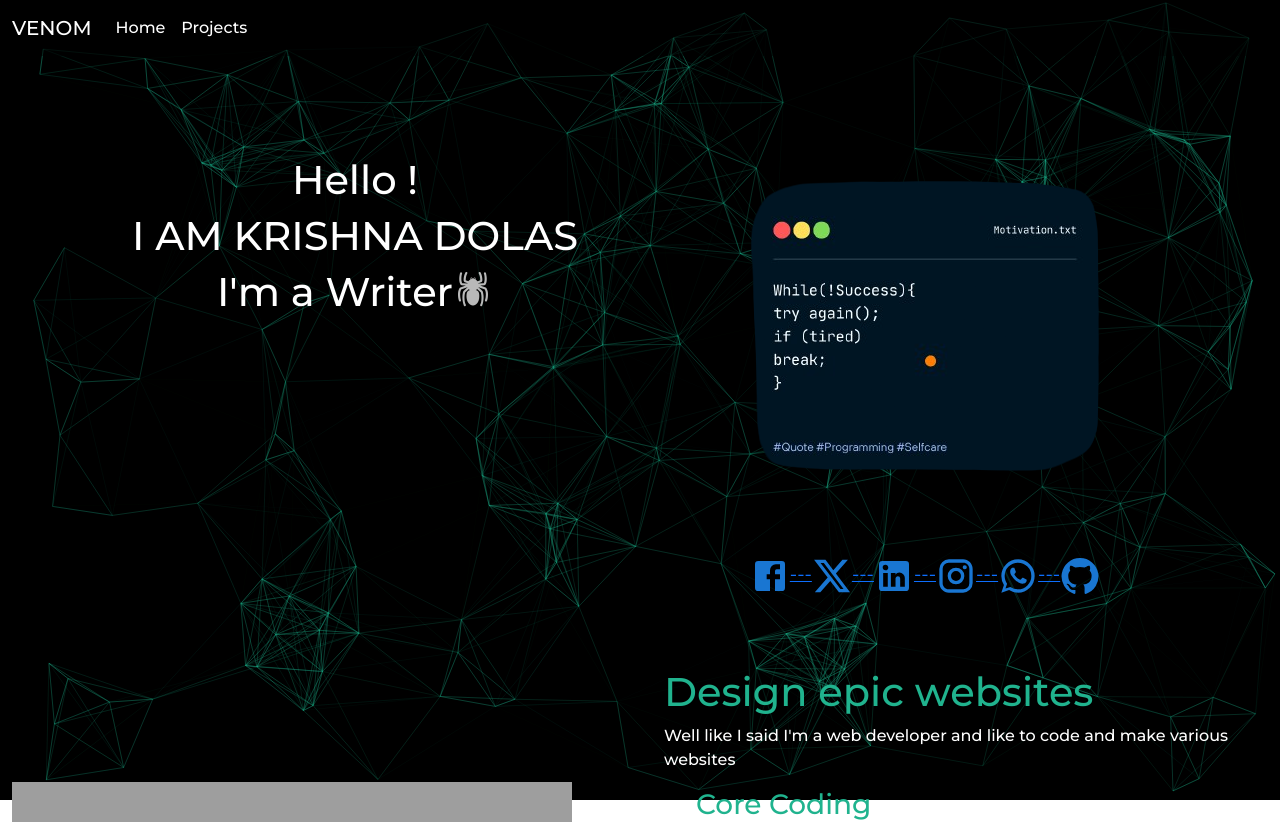
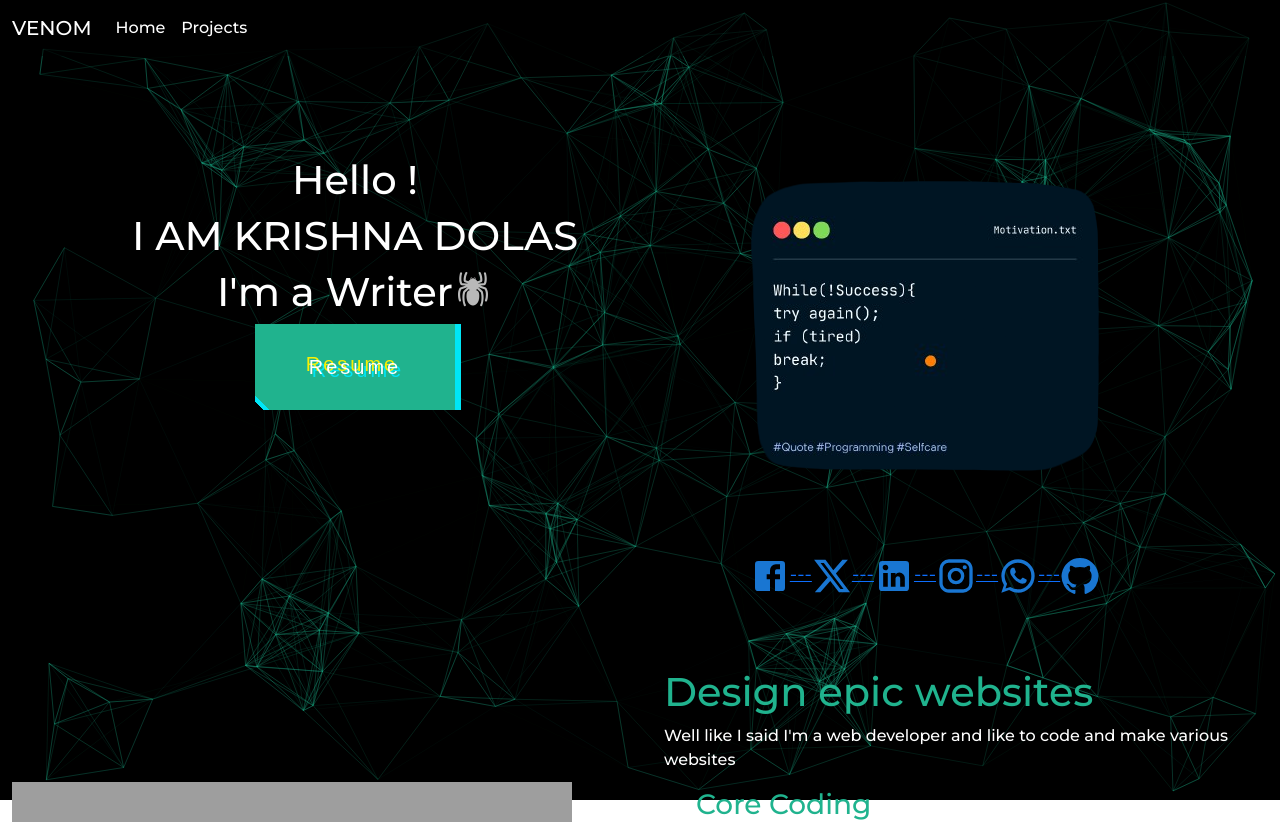
Before and after one commit to KrishnaDolas/venom2024, a React (Create React App) app: page / in a window 1280 px wide. Shown: the top 822 px of the page. Built offline with nearby package versions, Linux system fonts and the light colour scheme; grey boxes are pictures that could not be loaded.

Commit message:
ajj ke updates

```diff
--- a/src/Components/Button49.css
+++ b/src/Components/Button49.css
@@ -5,7 +5,7 @@
   line-height: 78px;
   font-size: 20px;
   font-family: 'Bebas Neue', sans-serif;
-  background: linear-gradient(45deg, transparent 5%, #FF013C 5%);
+  background: linear-gradient(45deg, transparent 5%, #20b38e 5%);
   border: 0;
   color: #fff;
   letter-spacing: 3px;
@@ -32,7 +32,7 @@
   left: 0;
   right: 0;
   bottom: 0;
-  background: linear-gradient(45deg, transparent 3%, #00E6F6 3%, #00E6F6 5%, #FF013C 5%);
+  background: linear-gradient(45deg, transparent 3%, #00E6F6 3%, #00E6F6 5%, #20b38e 5%);
   text-shadow: -3px -3px 0px #F8F005, 3px 3px 0px #00E6F6;
   clip-path: var(--slice-0);
 }
@@ -111,6 +111,6 @@
   user-select: none;
   font-size: 20px;
   text-shadow: -3px -3px 0px #F8F005, 3px 3px 0px #00E6F6;
-  background: linear-gradient(45deg, transparent 3%, #00E6F6 3%, #00E6F6 5%, #FF013C 5%);
+  background: linear-gradient(45deg, transparent 3%, #00E6F6 3%, #00E6F6 5%, #20b38e 5%);
   clip-path: var(--slice-0);
 }
--- /dev/null
+++ b/src/Components/Button51.js
@@ -0,0 +1,18 @@
+import React from 'react';
+import './Button49.css';  // Assuming you save this component in Button49.js and have a corresponding Button49.css file
+import { useNavigate } from 'react-router-dom';
+
+const Button51 = () => {
+  const navigate = useNavigate();
+
+  const handleClick = () => {
+    navigate(`https://drive.google.com/file/d/1YIIZqpHAZI9Pj0KdR-yqpOyMRyvImYDX/view?usp=sharing`)
+ };
+  return (
+    <button className="button-49" role="button" onClick={handleClick}>
+      <div className="glitch-text">Resume</div>
+    </button>
+  );
+};
+
+export default Button51;
--- a/src/Components/Homecarousal.js
+++ b/src/Components/Homecarousal.js
@@ -7,6 +7,7 @@ import LinkedInIcon from '@mui/icons-material/LinkedIn';
 import InstagramIcon from '@mui/icons-material/Instagram';
 import WhatsAppIcon from '@mui/icons-material/WhatsApp';
 import { GitHub, Gite } from '@mui/icons-material';
+import Button51 from './Button51';
 
 
 
@@ -49,6 +50,7 @@ function HomeCarousel() {
                 />
               </h1>
             </div>
+            <a href='https://drive.google.com/file/d/1YIIZqpHAZI9Pj0KdR-yqpOyMRyvImYDX/view?usp=sharing' target='_blank'><Button51/></a>
           </div>
           <div class="col">
             <img src={propic} className="rounded-5" alt='venomspic' />
```
